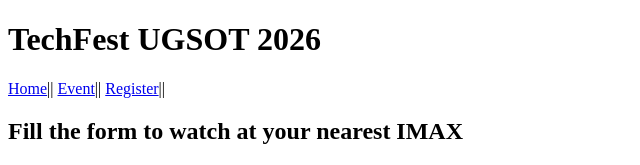
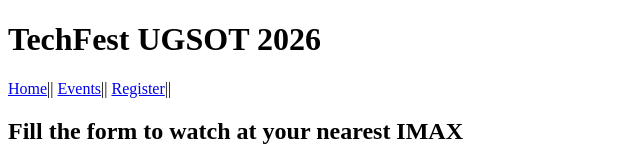
Before and after one commit to dheerajkumar52250-coder/Tech-Fest-, a plain HTML site: page register.html in a window 1280 px wide. Shown: the top 165 px of the page, 0-640 px from the left. Drawn offline with Linux system fonts and the light colour scheme.

```diff
--- a/register.html
+++ b/register.html
@@ -12,7 +12,7 @@
         <h1>TechFest UGSOT 2026</h1>
         <nav>
             <a href="index.html">Home</a>||
-            <a href="event.html">Event</a>||
+            <a href="event.html">Events</a>||
             <a href="register.html">Register</a>||
         </nav>
     </header>
```
